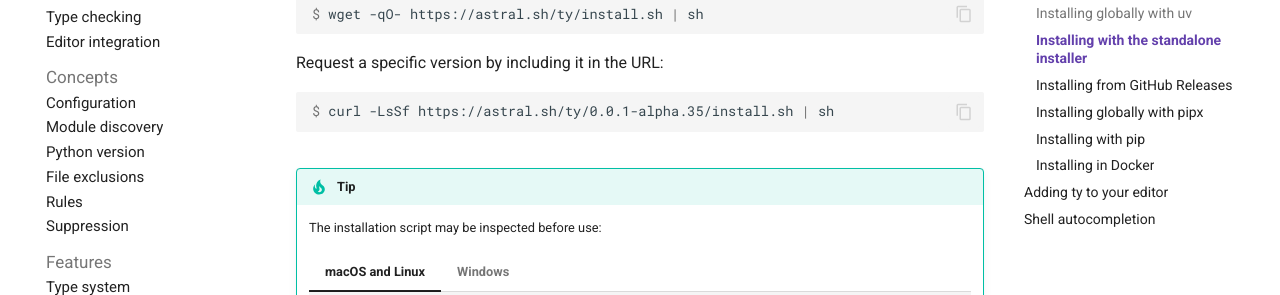
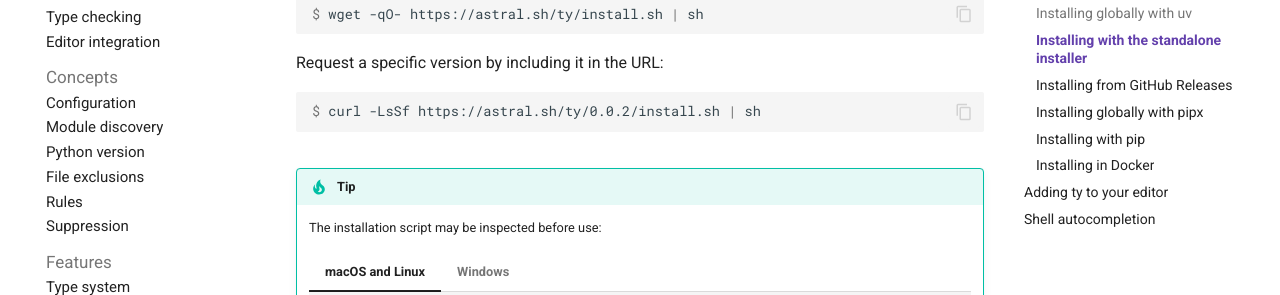
Before and after one commit to astral-sh/ty, an MkDocs documentation site: the page built from docs/installation.md, in a window 1280 px wide and 900 px high, scrolled down 1294 px. Shown: the part 158-453 px from the top of the window. Built offline with MkDocs 1.6.1 and Material for MkDocs 9.7.7, drawn with Linux system fonts in a browser that asks for light colours; comment, search, counter and statistics services are not loaded; some of the changed lines change nothing that is shown.

Commit message:
Update pins

````diff
--- a/docs/installation.md
+++ b/docs/installation.md
@@ -71,7 +71,7 @@ ty includes a standalone installer.
     Request a specific version by including it in the URL:
 
     ```console
-    $ curl -LsSf https://astral.sh/ty/0.0.1-alpha.35/install.sh | sh
+    $ curl -LsSf https://astral.sh/ty/0.0.2/install.sh | sh
     ```
 
 === "Windows"
@@ -87,7 +87,7 @@ ty includes a standalone installer.
     Request a specific version by including it in the URL:
 
     ```pwsh-session
-    PS> powershell -ExecutionPolicy ByPass -c "irm https://astral.sh/ty/0.0.1-alpha.35/install.ps1 | iex"
+    PS> powershell -ExecutionPolicy ByPass -c "irm https://astral.sh/ty/0.0.2/install.ps1 | iex"
     ```
 
 !!! tip
````
